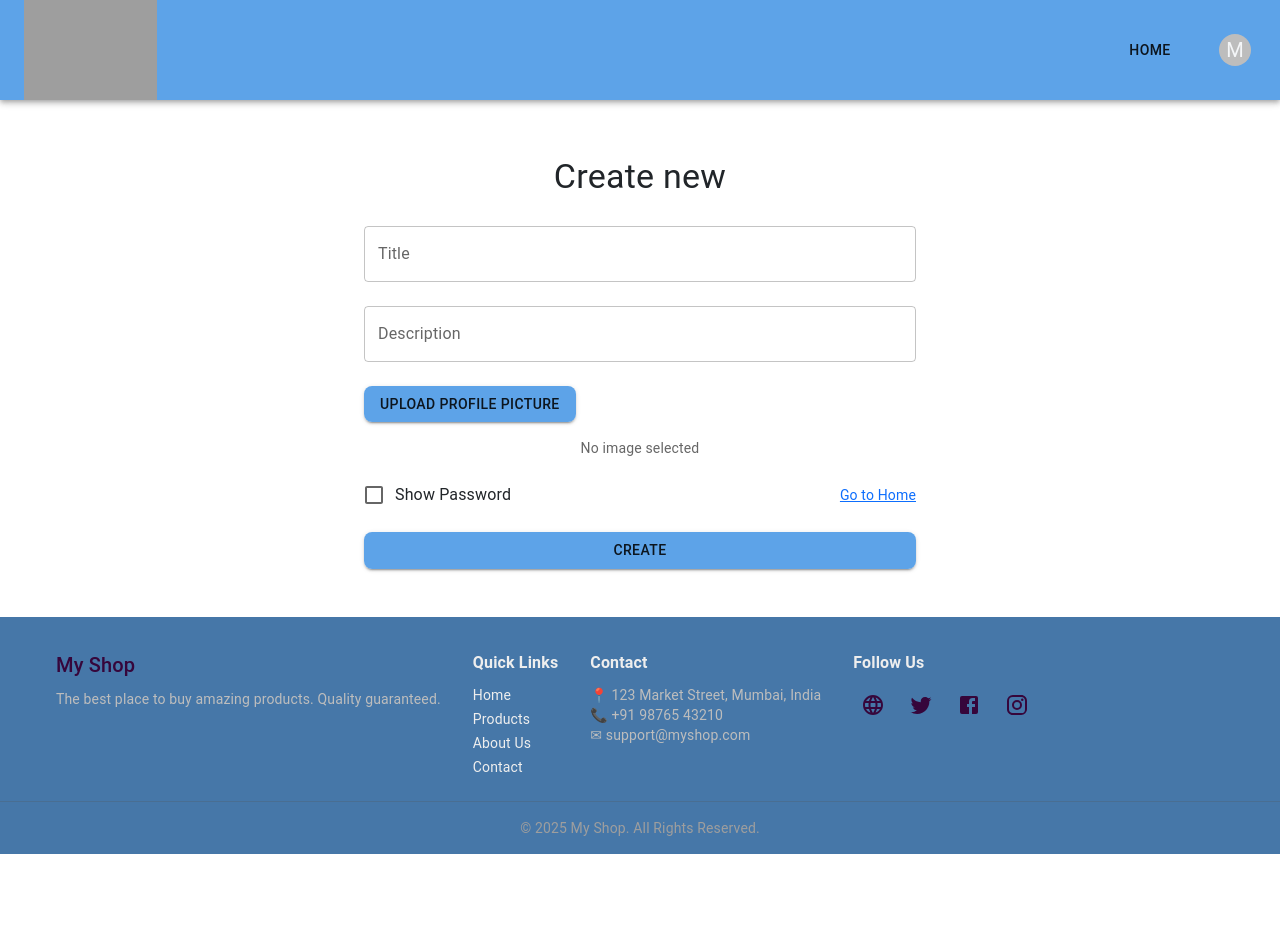
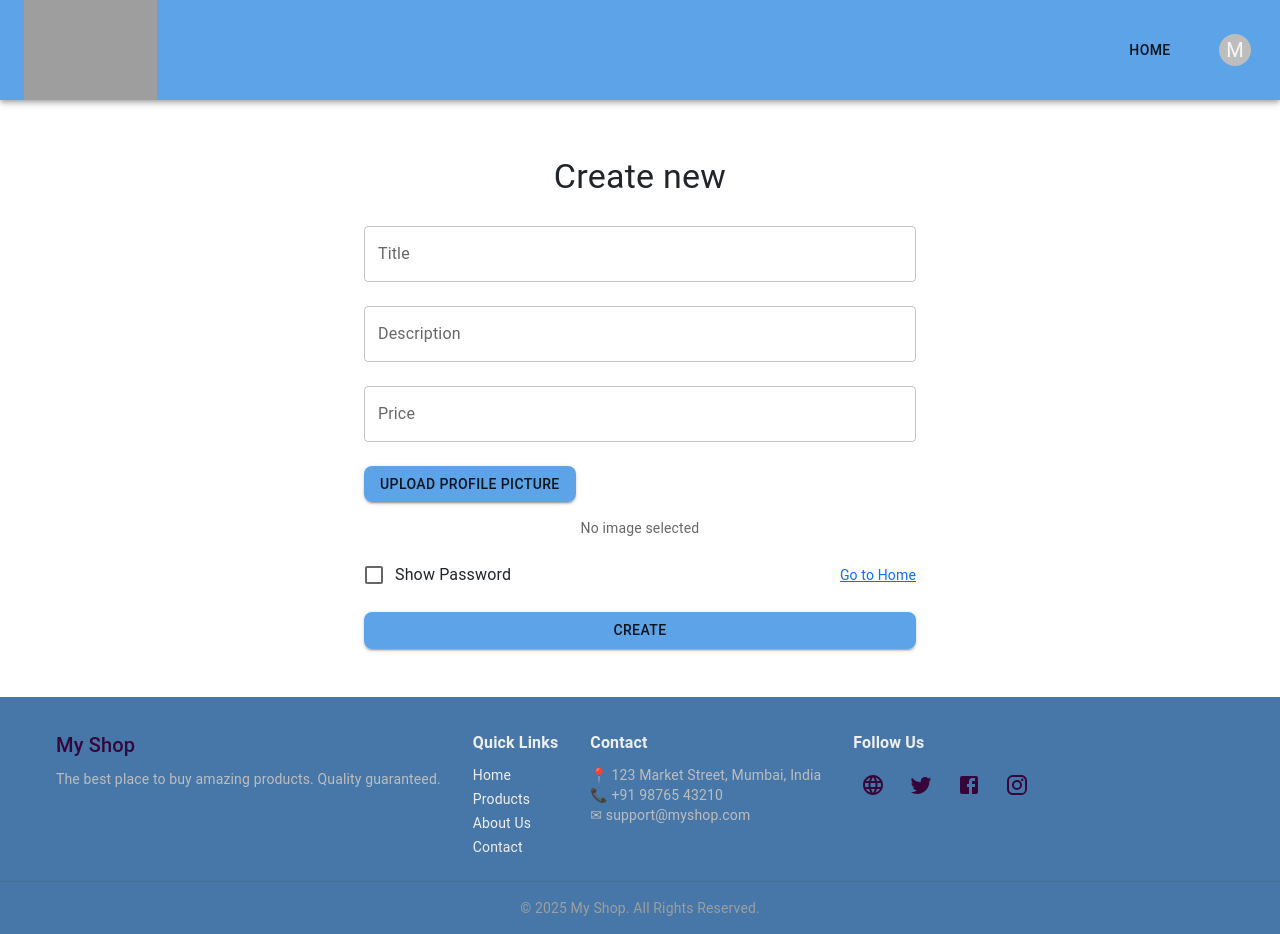
Before and after one commit to Suman-89/hooks-project, a React (Vite) app: page /cms/create in a window 1280 px wide. Before the commit the page ends 854 px from the top, so only its background shows below. Built offline with nearby package versions, Linux system fonts and the light colour scheme; sample sign-in values are in the browser's storage; grey boxes are pictures that could not be loaded.

Commit message:
card adc & del function i itiated

```diff
--- a/src/pages/cms/create.jsx
+++ b/src/pages/cms/create.jsx
@@ -22,6 +22,7 @@ import { toast } from "react-toastify";
 const schema = yup.object().shape({
   title: yup.string().required("Title is required"),
   description: yup.string().required("Description is required"),
+  price:yup.string().required("Please mention the price"),
   image: yup
     .mixed()
     .test("fileExist", "Profile picture is required", (value) => {
@@ -59,6 +60,7 @@ export default function Create() {
     const formData = new FormData();
     formData.append("title", data.title);
     formData.append("description", data.description);
+    formData.append("price",data.price);
     formData.append("image", data.image[0]);
     console.log("formData");
     try {
@@ -97,6 +99,15 @@ export default function Create() {
               {...register("description")}
               error={!!errors.description}
               helperText={errors.description?.message}
+              margin="normal"
+              variant="outlined"
+            />
+            <TextField
+              fullWidth
+              label="Price"
+              {...register("price")}
+              error={!!errors.price}
+              helperText={errors.price?.message}
               margin="normal"
               variant="outlined"
             />
--- a/src/pages/cms/listComponent/card.jsx
+++ b/src/pages/cms/listComponent/card.jsx
@@ -68,6 +68,10 @@ export default function RecipeReviewCard({ row }) {
     console.log(item_id,'id')
   }
 
+  const deleteItem = (delId) =>{
+console.log(delId,'delid');
+  }
+
 
   return (
     <Card sx={{ maxWidth: 345, height:400, padding:'2px 2px' }}>
@@ -100,7 +104,7 @@ export default function RecipeReviewCard({ row }) {
         <IconButton aria-label="add to favorites">
           <FavoriteIcon />
         </IconButton>
-        <IconButton aria-label="add to cart" onClick={addToCart(row._id)}>
+        <IconButton aria-label="add to cart" onClick={()=>addToCart(row._id)}>
           <AddShoppingCartIcon />
         </IconButton>
          <IconButton aria-label="edit">
@@ -109,38 +113,12 @@ export default function RecipeReviewCard({ row }) {
          <IconButton aria-label="share">
           <ShareIcon />
         </IconButton>
-         <IconButton aria-label="delete">
+         <IconButton aria-label="delete" onClick={()=>deleteItem(row._id)}>
           <DeleteIcon />
         </IconButton>
-        {/* <ExpandMore
-          expand={expanded}
-          onClick={handleExpandClick}
-          aria-expanded={expanded}
-          aria-label="show more"
-        >
-          <ExpandMoreIcon />
-        </ExpandMore> */}
+
       </CardActions>
-      {/* <Collapse in={expanded} timeout="auto" unmountOnExit>
-        <CardContent>
-          <Box sx={{ minWidth: 120 }}>
-            <FormControl fullWidth>
-              <InputLabel id="demo-simple-select-label">More...</InputLabel>
-              <Select
-                labelId="action-select-label"
-                id="action-select"
-                value={action}
-                label="Action"
-                onChange={handleChange}
-              >
-                <MenuItem value="add">Add to Cart</MenuItem>
-                <MenuItem value="edit">Edit</MenuItem>
-                <MenuItem value="delete">Delete</MenuItem>
-              </Select>
-            </FormControl>
-          </Box>
-        </CardContent>
-      </Collapse> */}
+
     </Card>
   );
 }
```
